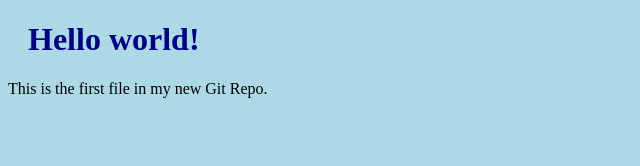
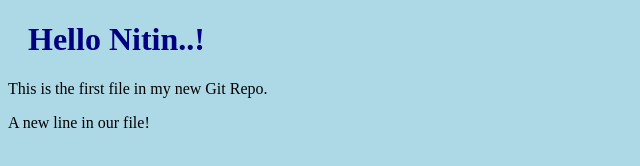
Before and after one commit to Selfieeking003/hello-world, a plain HTML site: page index.html in a window 1280 px wide. Shown: the whole page, without its empty margins (0-640 px from the left). Drawn offline with Linux system fonts and the light colour scheme.

Commit message:
Updated index.html with a new line

```diff
--- a/index.html
+++ b/index.html
@@ -6,8 +6,9 @@
 </head>
 <body>
 
-<h1>Hello world!</h1>
+<h1>Hello Nitin..!</h1>
 <p>This is the first file in my new Git Repo.</p>
+<p>A new line in our file!</p>
 
 </body>
 </html>
```
